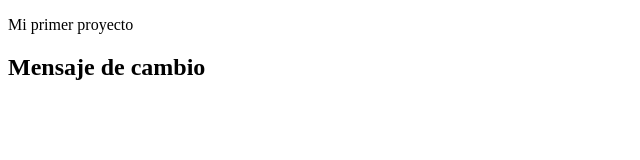
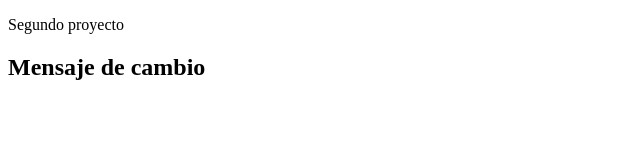
Before and after one commit to eladuitor75/proyectosweb, a plain HTML site: page index.html in a window 1280 px wide. Shown: the full height of the page, 0-640 px from the left. Drawn offline with Linux system fonts and the light colour scheme.

Commit message:
Update index.html

```diff
--- a/index.html
+++ b/index.html
@@ -8,7 +8,7 @@
 </head>
 <body>
     <section>
-        <p>Mi primer proyecto </p>
+        <p>Segundo proyecto </p>
         <h1>Mensaje de cambio
 
         </h1>
```
